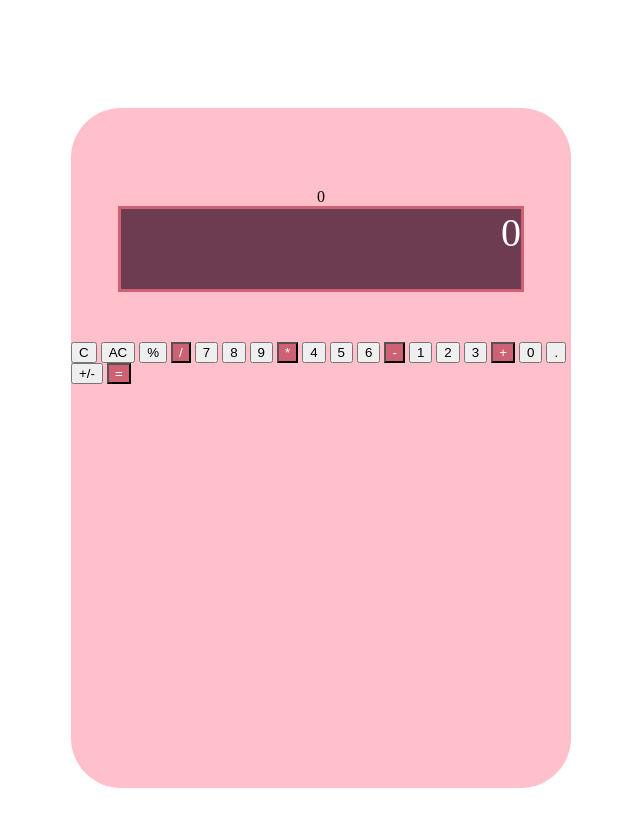
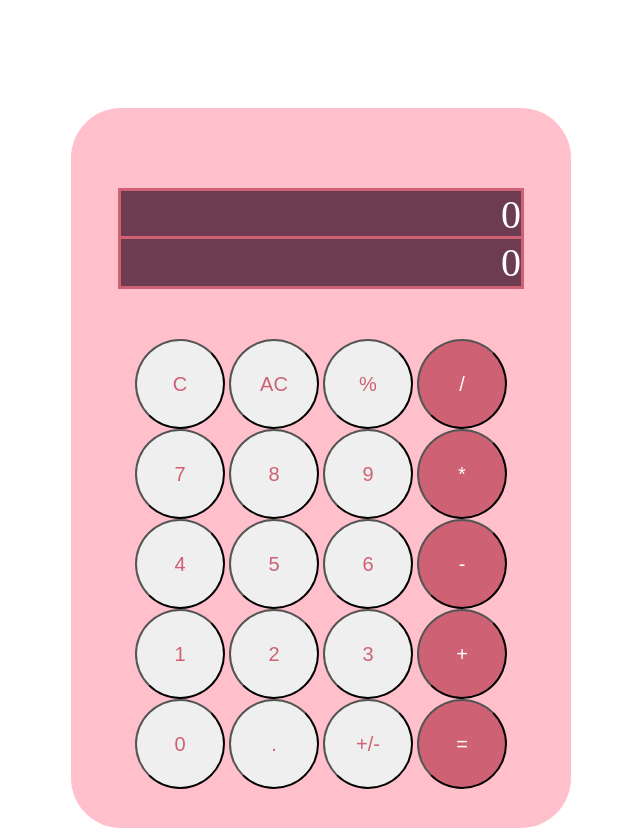
Before and after one commit to ashleyd3391/Project-Calculator, a plain HTML site: page index.html in a window 1280 px wide. Shown: the whole page, without its empty margins (319-959 px from the left). Before the commit the page ends 800 px from the top, so only its background shows below. Drawn offline with Linux system fonts and the light colour scheme.

Commit message:
Added number button styles to clear button

```diff
--- a/styles.css
+++ b/styles.css
@@ -11,11 +11,12 @@
    height: 600px;
    width: 500px;
    padding-top: 80px;
+   padding-bottom: 40px;
    margin-top: 100px;
    border-radius: 50px;
 }
 
-.calcScreen{
+.calcScreen, .calcScreen2{
     display: flex;
     background-color: rgb(110, 60, 81);
     height: 80px;
@@ -28,7 +29,10 @@
     border-color:  rgb(206, 97, 115);;
 }
 
-.calcNumbers{
+.calcScreen2{
+    margin-bottom: -5px;
+}
+.calcButtons{
     display: inline-block;
     height: 500px;
     width: 400px;
@@ -42,7 +46,7 @@
     justify-content: center;
 }
 
-.button{
+.numberButton, .operatorButton, #clear{
     height: 90px;
     width: 90px;
     border-radius: 100px;
```
